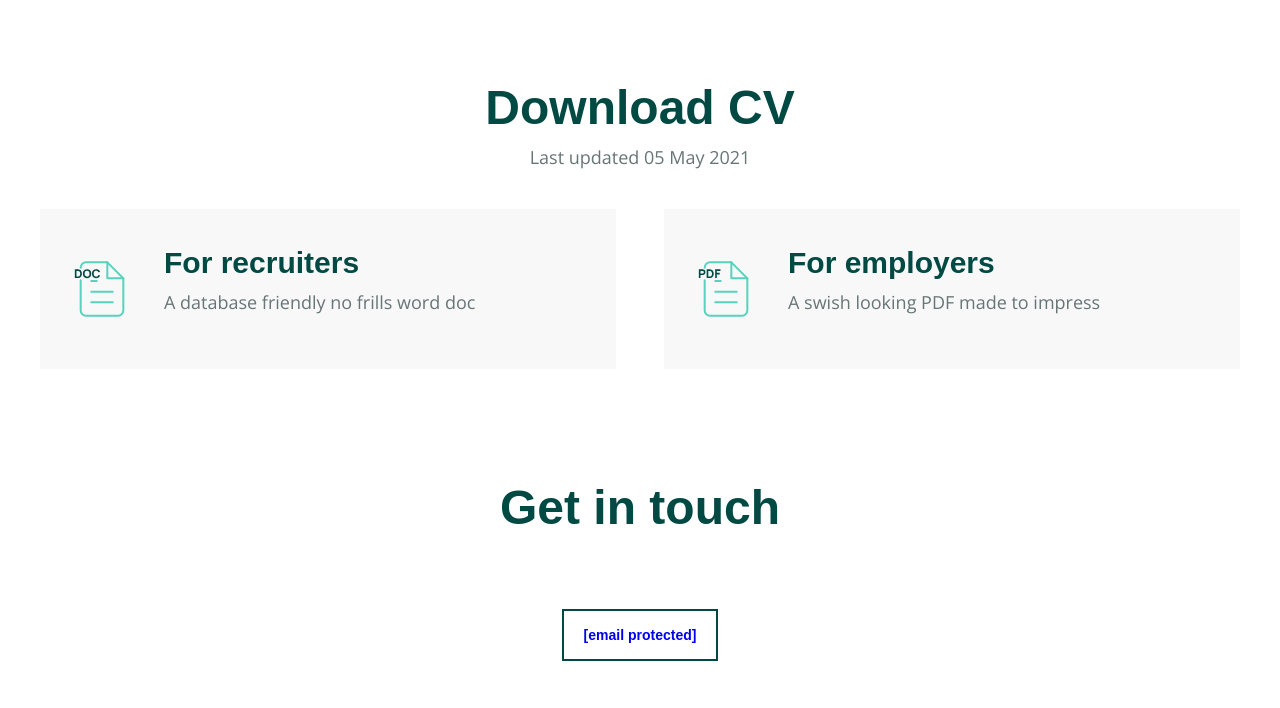
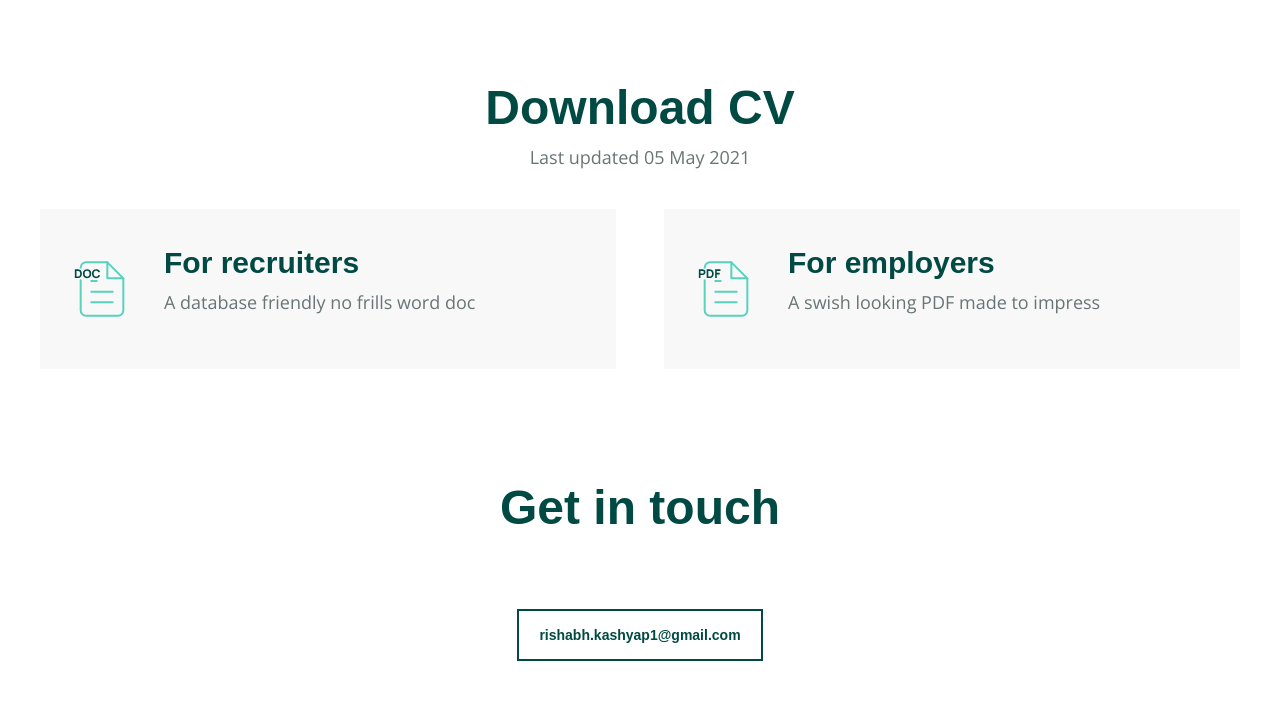
Before and after one commit to rishabhkashyap1/rishabh-portfolio, a plain HTML site: page work.html in a window 1280 px wide. Shown: the part 2771-3479 px from the top of the page. Drawn offline with nearby package versions, Linux system fonts and the light colour scheme.

Commit message:
Update work.html

```diff
--- a/work.html
+++ b/work.html
@@ -171,7 +171,7 @@
 <h2 style = "text-align: center; margin-bottom: 30px;">Get in touch</h2>
     <div class="tooltip" id="tooltiphidden">copy to clipboard</div>
     <div class="triangle"></div>
-    <button id="btnCopy" onclick= "copyStuff()" onmouseenter="enterFunc()" onmouseout="outFunc()" class="button-ghost"><a href="/cdn-cgi/l/email-protection" class="__cf_email__" data-cfemail="6e1c041a0501062e09030f0702400d0103">[email&#160;protected]</a></button>
+    <button id="btnCopy" onclick="copyStuff()" onmouseenter="enterFunc()" onmouseout="outFunc()" class="button-ghost">rishabh.kashyap1@gmail.com</button>
     <div id="socialmedia">
         <button onclick="location.href='https://au.linkedin.com/in/robert-koh-a13b7979'" class="button-social">
             <img src="images/icon-linkedin.svg" alt="" srcset="">
```
